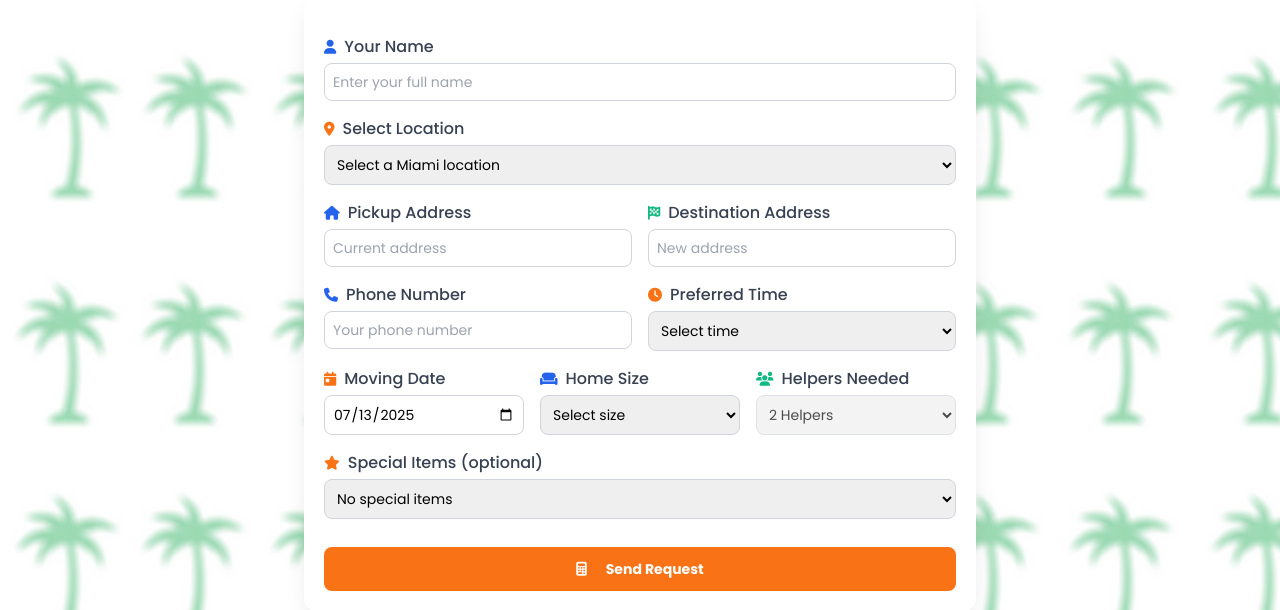
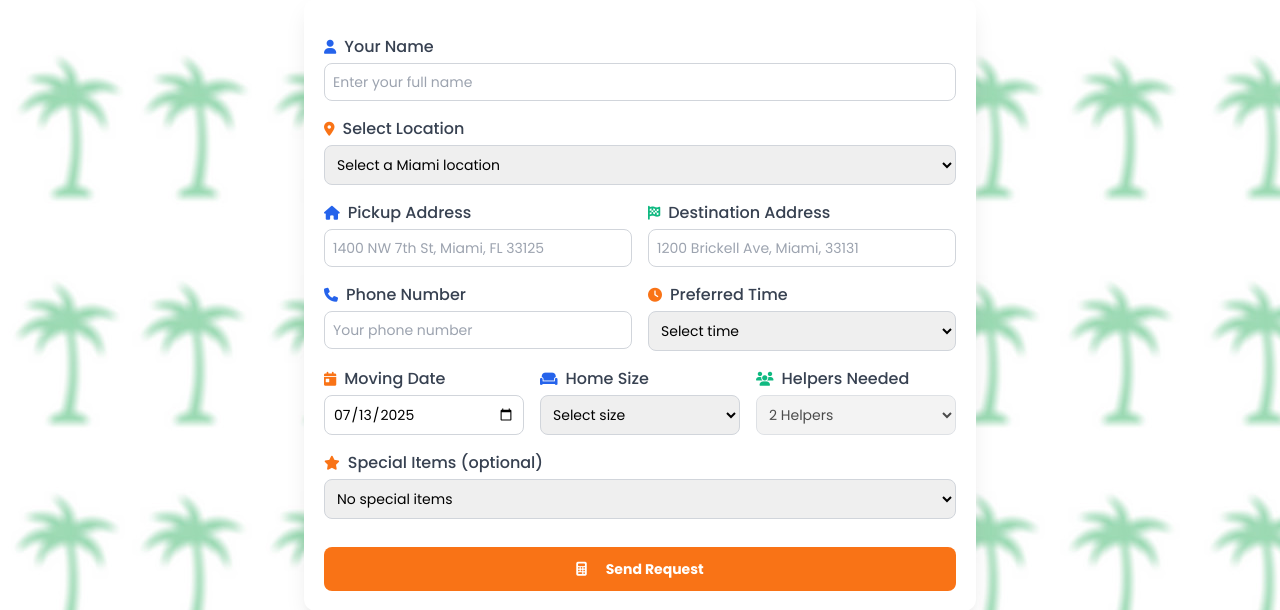
Before and after one commit to elMauro2003/tropical_moving_solutions, a Django app: page /calculator/ in a window 1280 px wide. Shown: the part 177-787 px from the top of the page. Run offline with Django 5.2, Linux system fonts and the light colour scheme; some libraries are stand-ins or nearby versions.

Commit message:
ref[route_api]: fixing issues of distance

```diff
--- a/apps/general/views.py
+++ b/apps/general/views.py
@@ -25,12 +25,25 @@ def send_quote(request):
         request.POST.get('origin'),
         request.POST.get('destination')
     )
+    print(f'Distance: {distance}')
+
     if request.method == 'POST':
         form = ContactForm(request.POST)
+
+        # Verificando si la alguna ruta es invalida dentro de Miami
+        if distance is None:
+            context['tags'] = 'error'
+            context['tag_message'] = 'Make sure you entered a valid origin and destination inside Miami!'
+            context['form'] = form
+            return render(request, 'components/calculator_form.html', context)
+
         if form.is_valid() and distance <= 55.00:
             context['tags'] = 'success'
             context['tag_message'] = 'Quote Sent Successfully!'
             context['message'] = 'Quote Sent Successfully!'
+        elif distance >= 55.00:
+            context['tags'] = 'error'
+            context['tag_message'] = 'Distance can only be lower than 50 miles!'
         else:
             context['tags'] = 'error'
             context['tag_message'] = 'Something went wrong!'
--- a/templates/components/calculator_form.html
+++ b/templates/components/calculator_form.html
@@ -54,7 +54,7 @@
                 <label for="origin" class="block text-base font-medium text-gray-700 mb-1">
                     <i class="fas fa-home text-primary mr-2 text-sm"></i>Pickup Address
                 </label>
-                <input type="text" id="origin" name="origin" placeholder="Current address" class="w-full p-2 text-sm border border-gray-300 rounded-lg focus:ring-2 focus:ring-primary focus:border-transparent" value="{{ form.origin.value|default:'' }}">
+                <input type="text" id="origin" name="origin" placeholder="1400 NW 7th St, Miami, FL 33125" class="w-full p-2 text-sm border border-gray-300 rounded-lg focus:ring-2 focus:ring-primary focus:border-transparent" value="{{ form.origin.value|default:'' }}">
                 {% if form.origin.errors %}
                     <div class="text-red-600">{{ form.origin.errors.0 }}</div>
                 {% endif %}
@@ -63,7 +63,7 @@
                 <label for="destination" class="block text-base font-medium text-gray-700 mb-1">
                     <i class="fas fa-flag-checkered text-secondary mr-2 text-sm"></i>Destination Address
                 </label>
-                <input type="text" id="destination" name="destination" placeholder="New address" class="w-full p-2 text-sm border border-gray-300 rounded-lg focus:ring-2 focus:ring-primary focus:border-transparent" value="{{ form.destination.value|default:'' }}">
+                <input type="text" id="destination" name="destination" placeholder="1200 Brickell Ave, Miami, 33131" class="w-full p-2 text-sm border border-gray-300 rounded-lg focus:ring-2 focus:ring-primary focus:border-transparent" value="{{ form.destination.value|default:'' }}">
                 {% if form.destination.errors %}
                     <div class="text-red-600">{{ form.destination.errors.0 }}</div>
                 {% endif %}
@@ -267,7 +267,7 @@
         </script>
 
 
-        {% if tag_message  == "Something went wrong!" or tag_message  == "Mail sent successfully!" %}
+        {% if tag_message  == "Something went wrong!" or tag_message  == "Mail sent successfully!" or tag_message  == "Distance can only be lower than 50 miles!" or tag_message == "Make sure you entered a valid origin and destination inside Miami!" %}
             <script>
                 Swal.fire({
                     position: "top-center",
@@ -281,8 +281,13 @@
         {% elif tag_message  == "Quote Sent Successfully!" %}
 
             <script>
+                // Solo mostrar el modal, no inicializar eventos aquí
+                document.getElementById('priceModal').classList.remove('hidden');
+            </script>
+
+            {% comment %} <script>
                 priceModal.classList.remove('hidden');
-            </script>
+            </script> {% endcomment %}
             <div
             hx-get="{% url 'partial_load' %}"
             hx-target="#priceModal"
@@ -290,7 +295,29 @@
             hx-include="[name='size'], [name='name'], [name='location'], [name='origin'], [name='destination'], [name='phone'], [name='time'], [name='date'], [name='helpers'], [name='special_item']"
             >
             </div>
+
+            <!-- En calculator.html antes de cerrar </body> -->
             <script>
+                // Función para cerrar el modal
+                function closePriceModal() {
+                document.getElementById('priceModal').classList.add('hidden');
+                }
+
+                // Delegación de eventos para cerrar el modal
+                document.body.addEventListener('click', function(e) {
+                // Cerrar al hacer clic en el botón
+                if (e.target.closest('#closeModal')) {
+                    closePriceModal();
+                }
+
+                // Cerrar al hacer clic fuera del contenido
+                if (e.target.id === 'priceModal') {
+                    closePriceModal();
+                }
+                });
+            </script>
+
+            {% comment %} <script>
                 document.body.addEventListener('htmx:afterSwap', function (event) {
                     // Verifica si el contenido cargado es el modal
                     if (event.target.id === 'priceModal') {
@@ -313,7 +340,7 @@
                         });
                     }
                 });
-            </script>
+            </script> {% endcomment %}
         {% endif %}
 
     </form>
```
